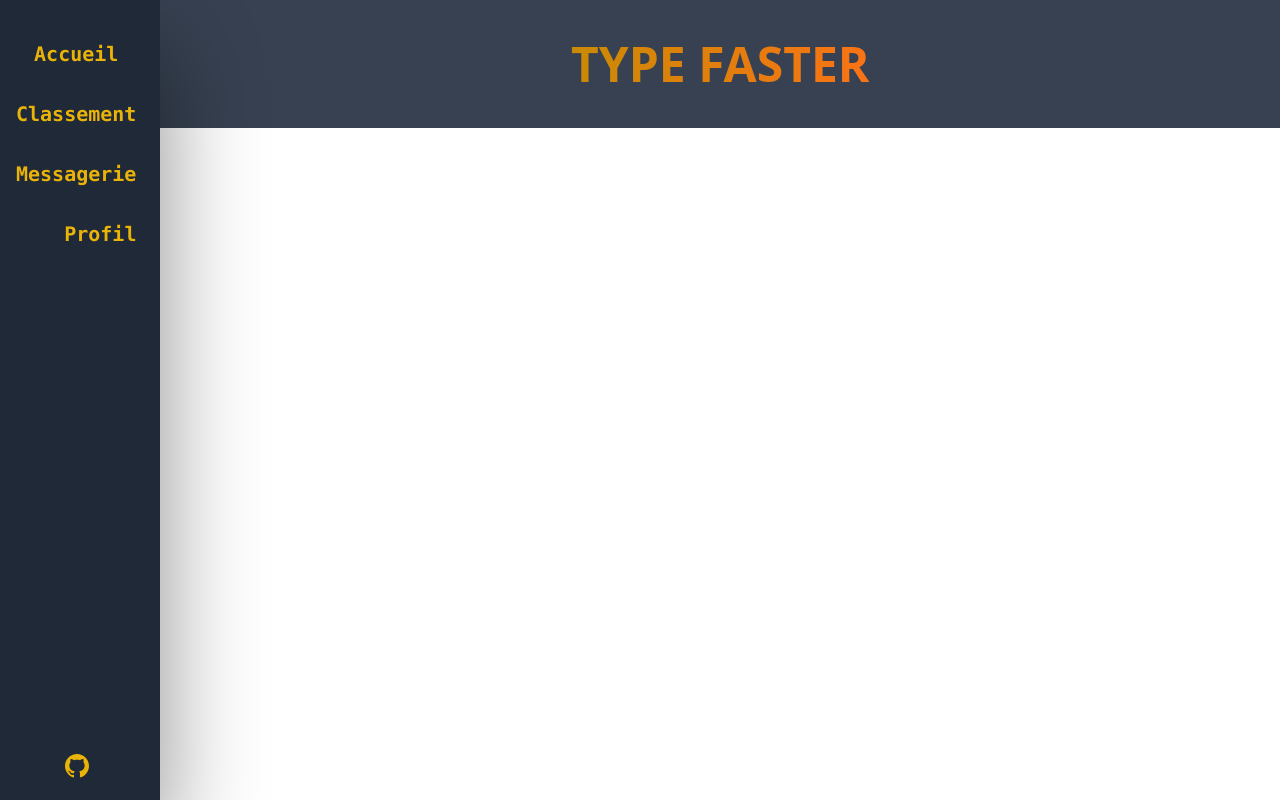
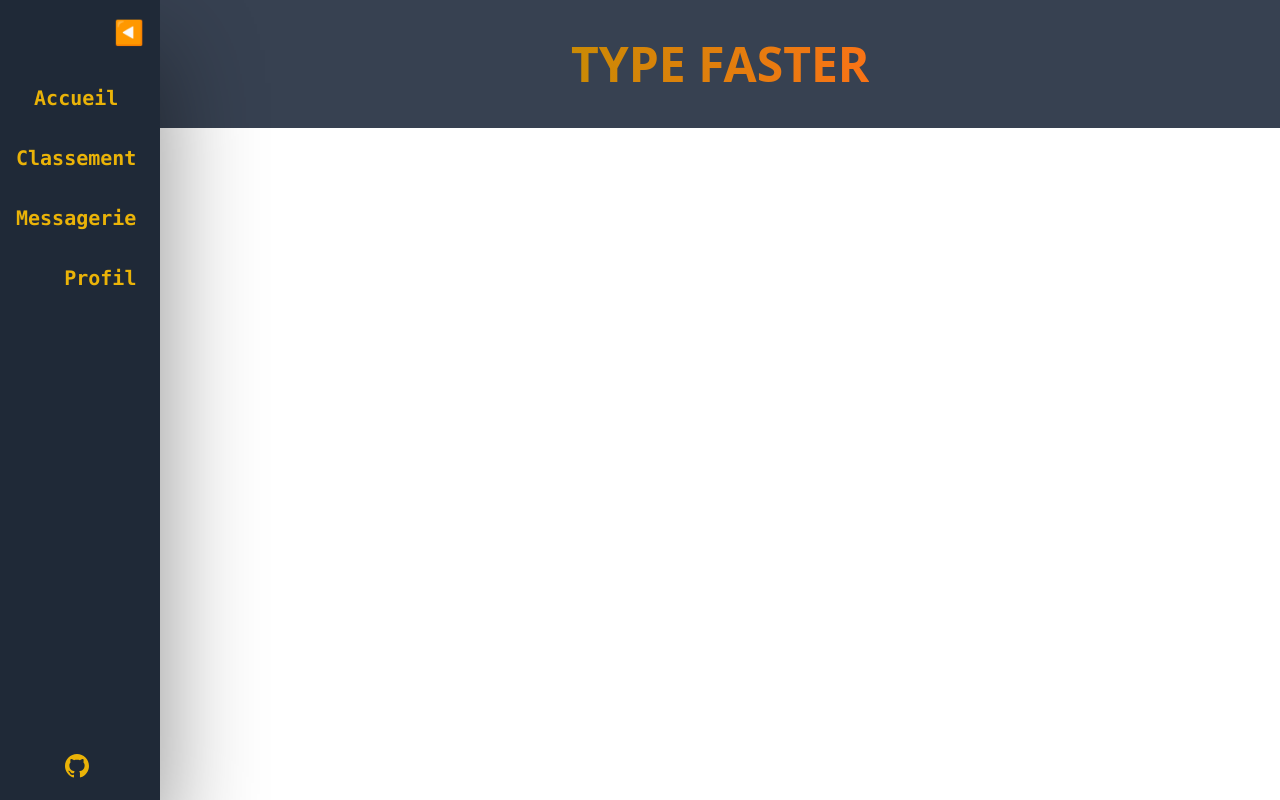
Before and after one commit to ArthurDesmonts/typeFaster, a Vue app: page / in a window 1280 px wide. Built offline with nearby package versions, Linux system fonts and the light colour scheme; no server answers.

Commit message:
add menu hidding action

```diff
--- a/src/components/NavBar.vue
+++ b/src/components/NavBar.vue
@@ -1,10 +1,20 @@
 <script setup>
+import { ref } from 'vue';
 
+const isMenuVisible = ref(true);
+
+const toggleMenu = () => {
+  isMenuVisible.value = !isMenuVisible.value;
+};
 </script>
 
 <template>
   <div class="flex flex-col min-h-screen w-auto max-w-max drop-shadow-4xl border-gray-500 bg-gray-800 overflow-hidden break-words">
-    <header class="flex flex-col gap-8 ml-4 my-4 mt-10">
+    <button @click="toggleMenu" class="self-end m-4 text-yellow-500">
+      <span v-if="isMenuVisible" class="font-bold text-2xl mx-auto">◀</span>
+      <span v-else class="font-bold text-4xl">☰</span>
+    </button>
+    <header v-if="isMenuVisible" class="flex flex-col gap-8 ml-4 my-4 mt-5">
       <RouterLink to="/" class="flex justify-center w-full">
         <span class="relative font-mono text-yellow-500 pr-6 text-xl font-extrabold text-center hover:text-yellow-300
          before:absolute before:left-0 before:bottom-0 before:h-1 before:w-full before:bg-yellow-300 before:transform
@@ -26,7 +36,7 @@
          before:scale-x-0 hover:before:scale-x-125 before:origin-left before:transition-transform before:duration-300">Profil</span>
       </RouterLink>
     </header>
-    <div class="mt-auto mx-auto my-4">
+    <div class="mt-auto mx-auto my-4 hover:scale-125 hover:duration-300">
       <a href="https://github.com/ArthurDesmonts">
         <svg xmlns="http://www.w3.org/2000/svg" width="30" height="30" viewBox="0 0 30 30" fill="currentColor" class="text-yellow-500">
           <path d="M12 0C5.37 0 0 5.37 0 12c0 5.3 3.438 9.8 8.205 11.385.6.11.82-.26.82-.577
```
